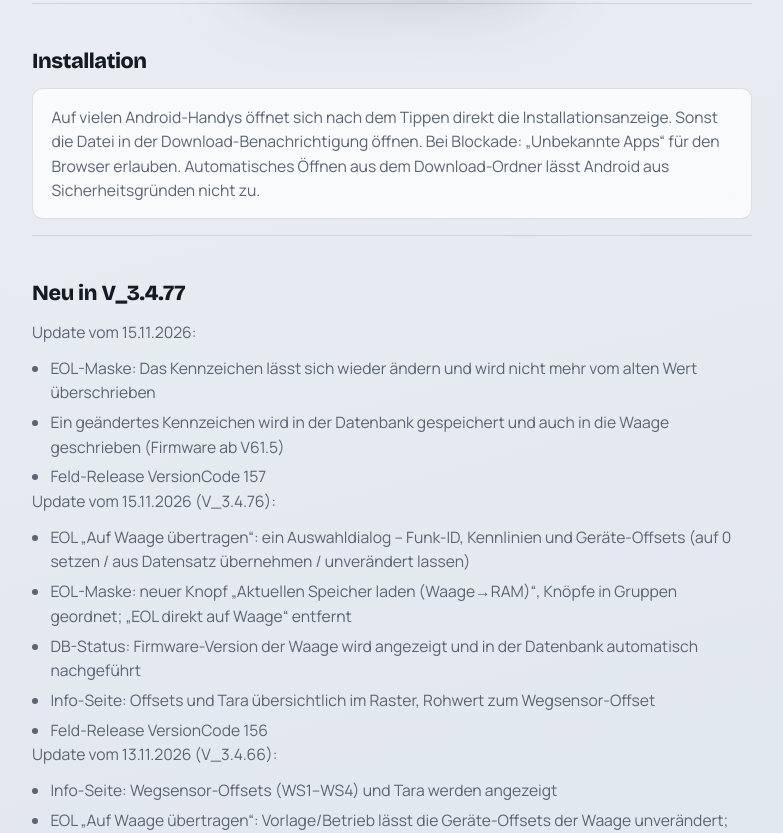
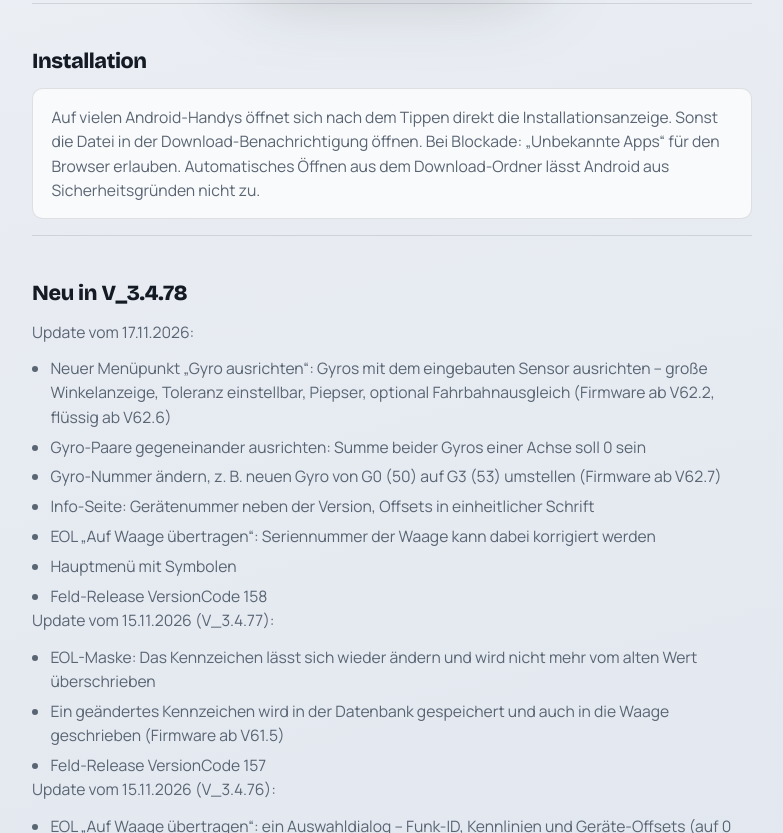
Before and after one commit to w-larch/meineapp, a plain HTML site: page index.html in a window 1280 px wide. Shown: the part 1191-2024 px from the top of the page, without its empty margins (248-1031 px from the left). Drawn offline with nearby package versions, Linux system fonts and the light colour scheme.

Commit message:
Release V_3.4.78 (VersionCode 158): Gyro ausrichten, Gyro-Paare, Gyro-Nummer ändern, Menü-Symbole
Co-Authored-By: Claude Opus 5.5 <noreply@anthropic.com>

```diff
--- a/index.html
+++ b/index.html
@@ -222,7 +222,7 @@
       <h1 class="brand">LFW LARCH<span>Luftfederwaage</span></h1>
       <p class="lede">Die aktuelle App direkt aufs Handy laden – ohne Play Store.</p>
       <a class="cta" id="btnInstall" href="LFW.apk" type="application/vnd.android.package-archive">App installieren</a>
-      <p class="version">Version V_3.4.77</p>
+      <p class="version">Version V_3.4.78</p>
       <p class="alt-dl"><a href="LFW.apk">APK erneut laden</a>
         · <a href="https://github.com/w-larch/meineapp/releases/download/V1.0/result.apk">GitHub-Release</a></p>
       <p class="open-hint">Startet die Installation nicht von selbst, öffnen Sie die APK unter „Dateien“ bzw. in den Downloads.</p>
@@ -237,8 +237,18 @@
     </section>
 
     <section class="section wrap">
-      <h2>Neu in V_3.4.77</h2>
-      <p>Update vom 15.11.2026:</p>
+      <h2>Neu in V_3.4.78</h2>
+      <p>Update vom 17.11.2026:</p>
+      <ul>
+        <li>Neuer Menüpunkt „Gyro ausrichten“: Gyros mit dem eingebauten Sensor ausrichten – große Winkelanzeige, Toleranz einstellbar, Piepser, optional Fahrbahnausgleich (Firmware ab V62.2, flüssig ab V62.6)</li>
+        <li>Gyro-Paare gegeneinander ausrichten: Summe beider Gyros einer Achse soll 0 sein</li>
+        <li>Gyro-Nummer ändern, z. B. neuen Gyro von G0 (50) auf G3 (53) umstellen (Firmware ab V62.7)</li>
+        <li>Info-Seite: Gerätenummer neben der Version, Offsets in einheitlicher Schrift</li>
+        <li>EOL „Auf Waage übertragen“: Seriennummer der Waage kann dabei korrigiert werden</li>
+        <li>Hauptmenü mit Symbolen</li>
+        <li>Feld-Release VersionCode 158</li>
+      </ul>
+      <p>Update vom 15.11.2026 (V_3.4.77):</p>
       <ul>
         <li>EOL-Maske: Das Kennzeichen lässt sich wieder ändern und wird nicht mehr vom alten Wert überschrieben</li>
         <li>Ein geändertes Kennzeichen wird in der Datenbank gespeichert und auch in die Waage geschrieben (Firmware ab V61.5)</li>
```
Also changed, not shown: 1 other file.
